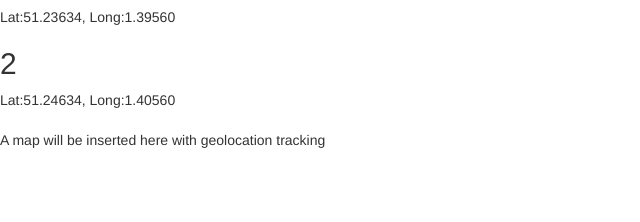
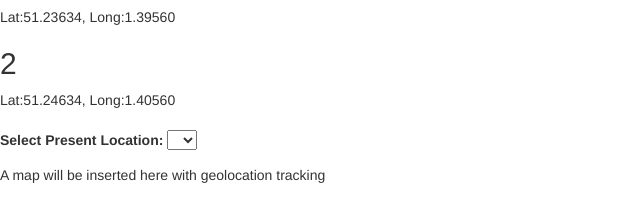
Before and after one commit to RBGeomaticsRob/angular_geolocation, a website: page index.html in a window 1280 px wide. Shown: the part 116-338 px from the top of the page, without its empty margins (0-640 px from the left). Drawn offline with nearby package versions, Linux system fonts and the light colour scheme; some packages are replaced by stand-ins of ours.

Commit message:
Dropdown box to select location

```diff
--- a/index.html
+++ b/index.html
@@ -22,6 +22,13 @@
       </ul>
     </div>
     <div>
+    <form name="SelectLocation">
+      <label for="locationSelect"> Select Present Location: </label>
+      <select name="singleSelect" ng-model="data.location">
+        <option ng-repeat="location in locationCtrl.locations.items" ng-value="{{location.location}}" >{{location.location}}</option>
+      </select>
+      <p>{{data.location}}</p>
+    </form>
       A map will be inserted here with geolocation tracking
     </div>
   </body>
```
